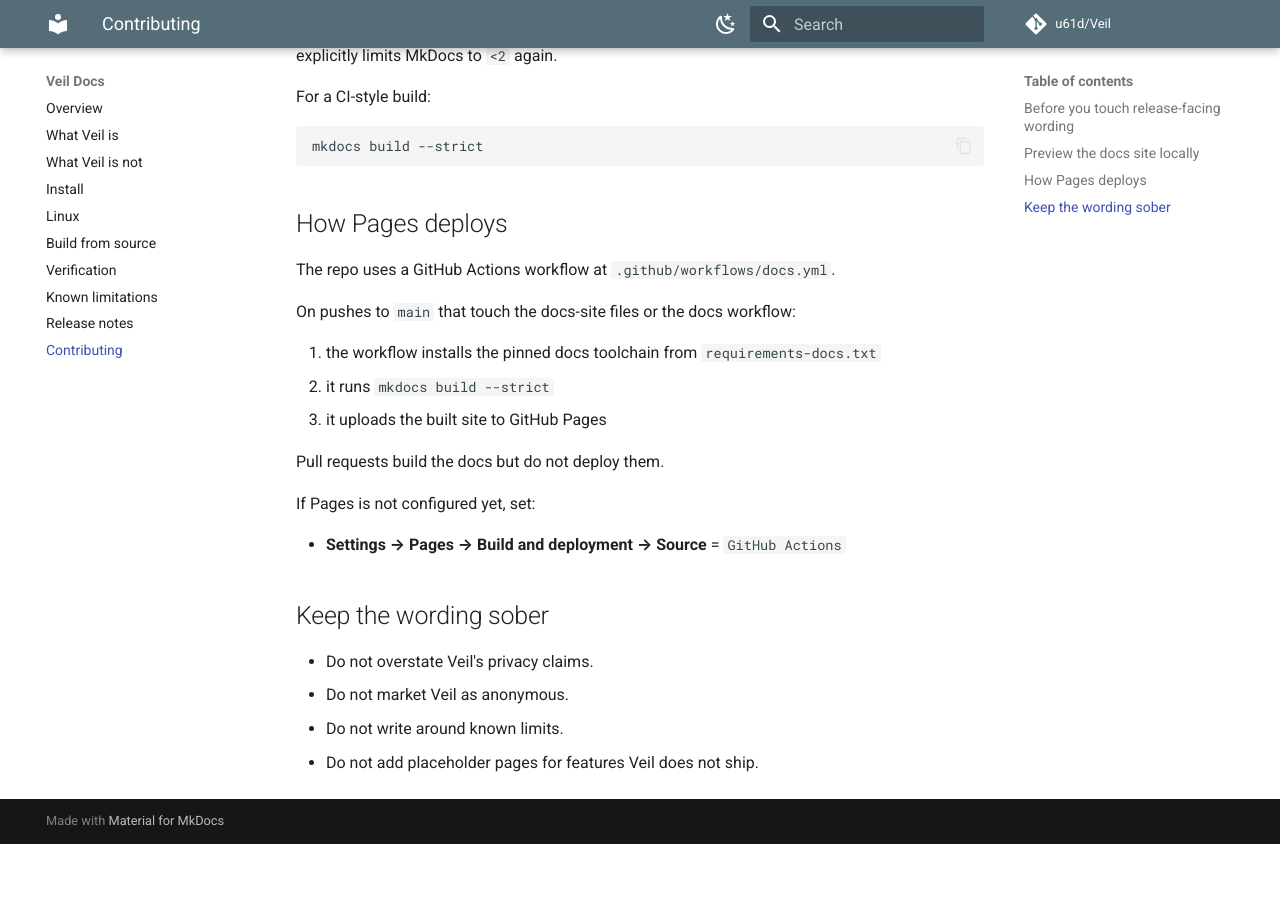
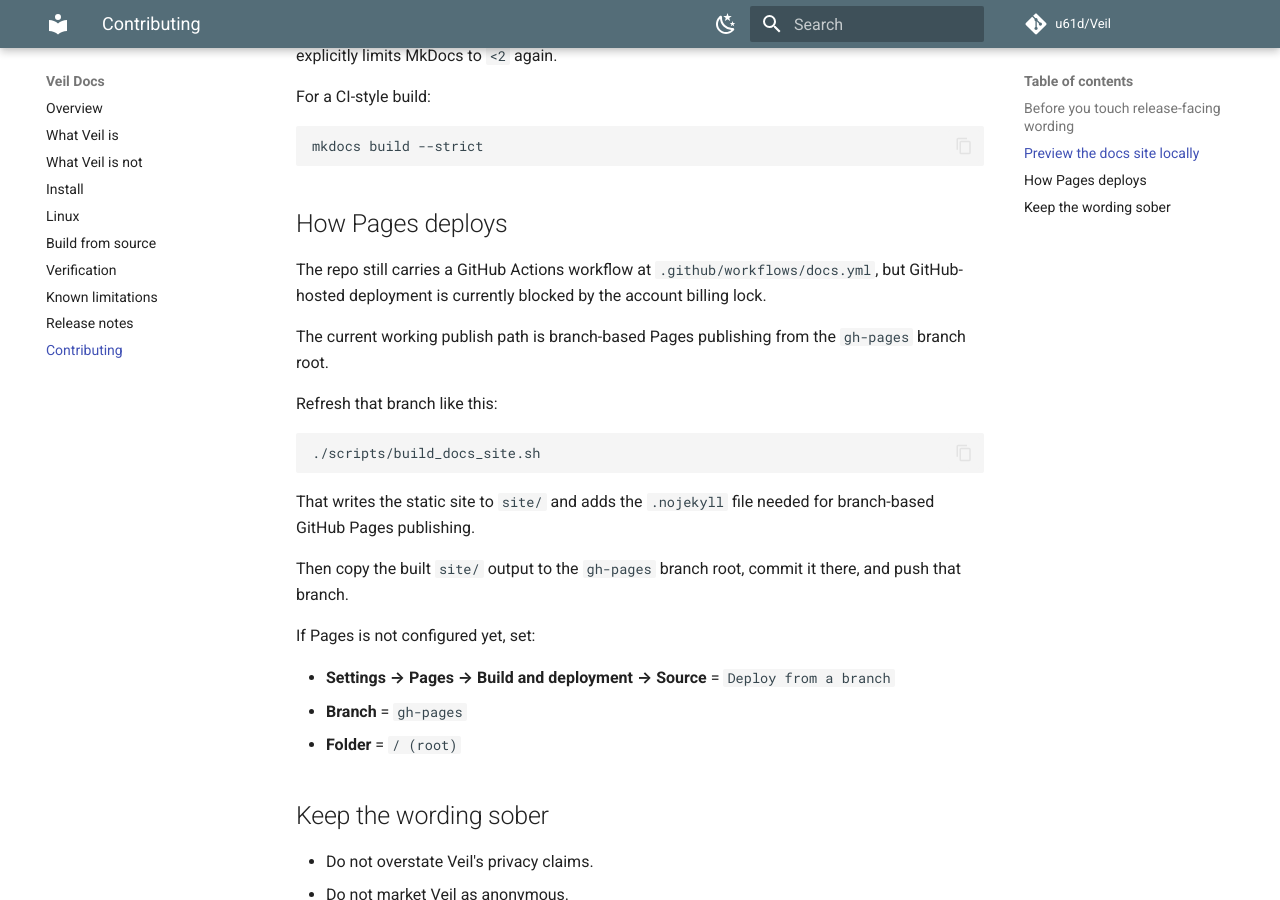
Before and after one commit to u61d/Veil, an MkDocs documentation site: the page built from docs-site/contributing.md, in a window 1280 px wide and 900 px high, scrolled down 811 px. Built offline with MkDocs 1.6.1 and Material for MkDocs 9.7.7, drawn with Linux system fonts in a browser that asks for light colours; comment, search, counter and statistics services are not loaded; before the commit the page ends 1655 px from its top, so only the background shows below that.

Commit message:
Add branch-based docs publish fallback

````diff
--- a/docs-site/contributing.md
+++ b/docs-site/contributing.md
@@ -34,19 +34,25 @@
 
 ## How Pages deploys
 
-The repo uses a GitHub Actions workflow at `.github/workflows/docs.yml`.
+The repo still carries a GitHub Actions workflow at `.github/workflows/docs.yml`, but GitHub-hosted deployment is currently blocked by the account billing lock.
 
-On pushes to `main` that touch the docs-site files or the docs workflow:
+The current working publish path is branch-based Pages publishing from the `gh-pages` branch root.
 
-1. the workflow installs the pinned docs toolchain from `requirements-docs.txt`
-2. it runs `mkdocs build --strict`
-3. it uploads the built site to GitHub Pages
+Refresh that branch like this:
 
-Pull requests build the docs but do not deploy them.
+```bash
+./scripts/build_docs_site.sh
+```
+
+That writes the static site to `site/` and adds the `.nojekyll` file needed for branch-based GitHub Pages publishing.
+
+Then copy the built `site/` output to the `gh-pages` branch root, commit it there, and push that branch.
 
 If Pages is not configured yet, set:
 
-- **Settings → Pages → Build and deployment → Source** = `GitHub Actions`
+- **Settings → Pages → Build and deployment → Source** = `Deploy from a branch`
+- **Branch** = `gh-pages`
+- **Folder** = `/ (root)`
 
 ## Keep the wording sober
 
````
Also changed, not shown: 1 other file.
